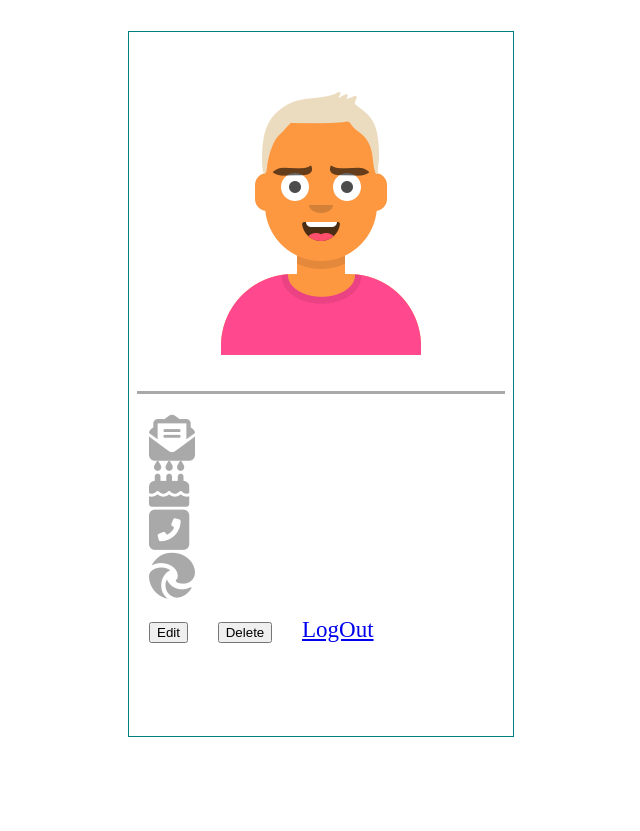
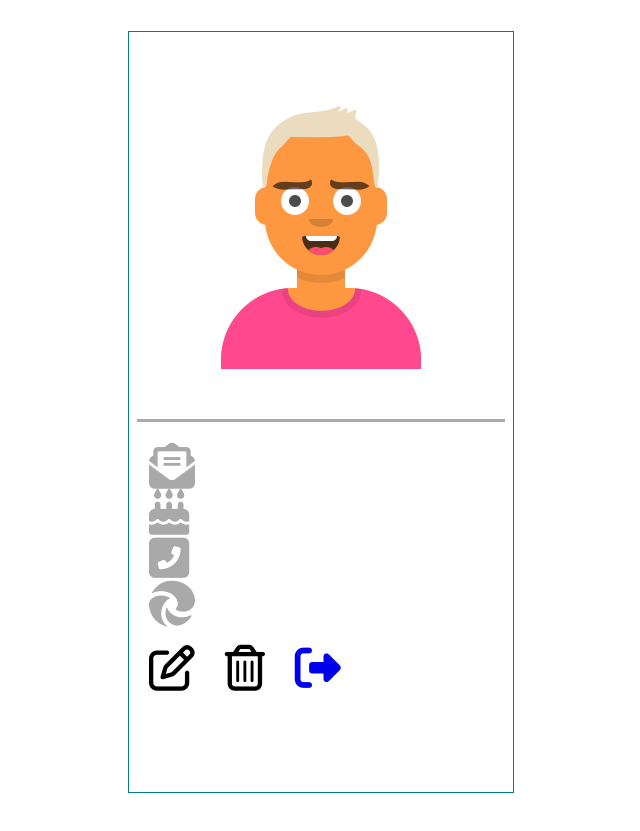
Before and after one commit to AdhikarShinde15/UserApp, a website: page home.html in a window 1280 px wide. Shown: the whole page, without its empty margins (319-959 px from the left). Drawn offline with Linux system fonts and the light colour scheme.

Commit message:
Edit and Delete Buttons Converted to Icons

```diff
--- a/home-style.css
+++ b/home-style.css
@@ -10,7 +10,7 @@ body{
 
 .fullbody{
     border: thin solid teal;
-    height: 88%;
+    height: 95%;
     width: 30%;
     margin: 0 auto;
     margin-top: 31px;
--- a/home.html
+++ b/home.html
@@ -59,9 +59,9 @@
                     <span><button class="close-button" onclick="closeForm()">Close</button></span>
                   </form>
                 </div>
-                <span><button type="button" class="open-button" onclick="openForm()">Edit</button></span>
-                <span><button>Delete</button></span>
-                <span><a href="/UserApp/login.html">LogOut</a></span>
+                <span class="edit"><i type="button"  class="far fa-edit fa-2x open-button" onclick="openForm()"></i></span>
+                <span><i class="far fa-trash-alt fa-2x"></i></span>
+                <span><a href="/UserApp/login.html"><i class="fas fa-sign-out-alt fa-2x"></i></a></span>
              </span>
            </div>
         </div>
```
